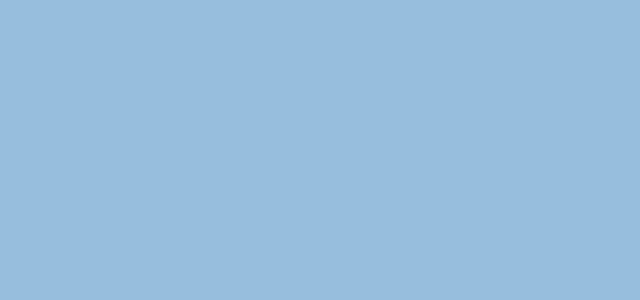
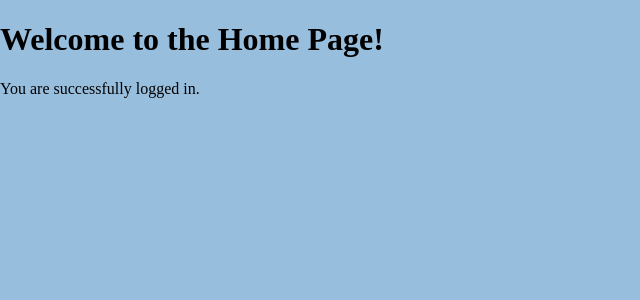
Before and after one commit to Bergu1/price-management-frontend, a React (Vite) app: page /homePage in a window 1280 px wide. Before the commit this address had no page. Shown: the top 300 px of the page, without its empty margins (0-640 px from the left). Built offline with nearby package versions, Linux system fonts and the light colour scheme.

Commit message:
added navigate to other pages

```diff
--- a/src/App.jsx
+++ b/src/App.jsx
@@ -1,6 +1,7 @@
 import { BrowserRouter, Routes, Route } from 'react-router-dom';
 import Login from './pages/LoginRegister/Login/Login';
 import Register from './pages/LoginRegister/Register/Register';
+import Home from './pages/Home/Home';
 
 
 export default function App() {
@@ -9,6 +10,7 @@ export default function App() {
             <Routes>
                 <Route path="/login" element={<Login />} />
                 <Route path="/register" element={<Register />} />
+                <Route path="/homePage" element={<Home />} />
             </Routes>
         </BrowserRouter>
     )
--- a/src/pages/Home/Home.jsx
+++ b/src/pages/Home/Home.jsx
@@ -0,0 +1,10 @@
+import React from 'react';
+
+export default function Home() {
+  return (
+    <div className="homepage-container">
+      <h1>Welcome to the Home Page!</h1>
+      <p>You are successfully logged in.</p>
+    </div>
+  );
+}
--- a/src/pages/LoginRegister/Login/Login.jsx
+++ b/src/pages/LoginRegister/Login/Login.jsx
@@ -1,5 +1,5 @@
 import { useState } from "react";
-import { Link } from 'react-router-dom';
+import { Link, useNavigate } from 'react-router-dom';
 import axios from 'axios';
 import AlertMessage from '../../AlertMessage/AlertMessage';
 import '../styles/loginContainer.css'
@@ -8,6 +8,8 @@ import '../styles/Button.css'
 import '../styles/checkBox.css'
 
 export default function Login() {
+    const navigate = useNavigate();
+
     const [emailOrUsername, setEmailOrUsername] = useState('');
     const [password, setPassword] = useState('');
 
@@ -50,6 +52,7 @@ export default function Login() {
 
           localStorage.setItem('token', token);
           showMessage('Login successful!', 'success');
+          setTimeout(() => navigate('/homePage'), 1000);
 
         } catch (error) {
           console.error(error);
--- a/src/pages/LoginRegister/Register/Register.jsx
+++ b/src/pages/LoginRegister/Register/Register.jsx
@@ -1,5 +1,5 @@
 import { useState } from "react";
-import { Link } from 'react-router-dom';
+import { Link, useNavigate } from 'react-router-dom';
 import axios from 'axios';
 import AlertMessage from '../../AlertMessage/AlertMessage';
 
@@ -9,6 +9,7 @@ import '../styles/Button.css'
 import '../styles/checkBox.css'
 
 export default function Register() {
+  const navigate = useNavigate();
   const [firstName, setFirstName] = useState('');
   const [lastName, setLastName] = useState('');
   const [email, setEmail] = useState('');
@@ -67,6 +68,7 @@ export default function Register() {
     try {
         const response = await axios.post('http://localhost:8000/api/users/create/', dataToSend);
         showMessage('Registration successful!', 'success');
+        setTimeout(() => navigate('/login'), 1000);
         console.log(response.data);
       } catch (error) {
         console.error(error);
```
